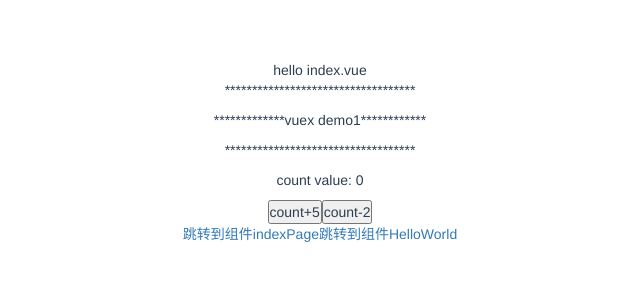
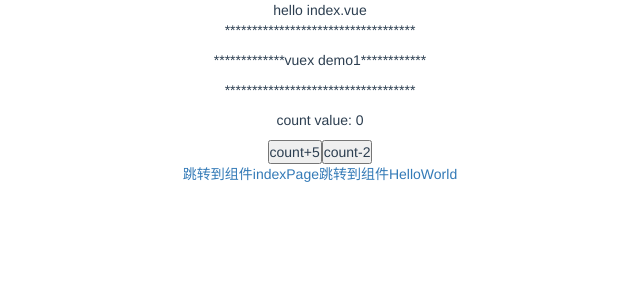
Before and after one commit to zilinglong/vue-cli-template, a Vue app: page /#/IndexPage in a window 1280 px wide. Shown: the top 300 px of the page, without its empty margins (320-960 px from the left). Built offline with nearby package versions, Linux system fonts and the light colour scheme; what vue-resource would draw is missing.

Commit message:
模板html、body、#app添加height为100%，以便容器元素撑满整个屏幕

```diff
--- a/src/App.vue
+++ b/src/App.vue
@@ -16,11 +16,11 @@
 <style>
 @import './assets/css/pub.css';
 #app {
-  font-family: 'Avenir', Helvetica, Arial, sans-serif;
+  font-family: 'PingFang SC','Microsoft YaHei', Helvetica, Arial, sans-serif;
   -webkit-font-smoothing: antialiased;
   -moz-osx-font-smoothing: grayscale;
   text-align: center;
   color: #2c3e50;
-  margin-top: 60px;
+  height: 100%;
 }
 </style>
--- a/src/assets/css/pub.css
+++ b/src/assets/css/pub.css
@@ -163,19 +163,16 @@ img {
     height: 40px;
     line-height: 40px
 }
-/*@font-face{
-    font-family: myFont;
-    src:url(../../font/PingFang-SC.ttf);
-}
-body{
-    font-family: myFont!important;
-}*/
+
 select{
     -webkit-appearance:none;
     appearance:none;
     box-shadow: none;
     padding:0.1rem 0.5rem 0.1rem 0.1rem;
 }
+html,body{
+    height: 100%;
+}
 /*弹性盒子*/
 .flex-center,.flex-between,.flex-around,.flex-start{display: flex;flex-direction: row;flex-wrap: nowrap;justify-content: center;align-items: center;}
 .flex-between{justify-content: space-between;}
```
